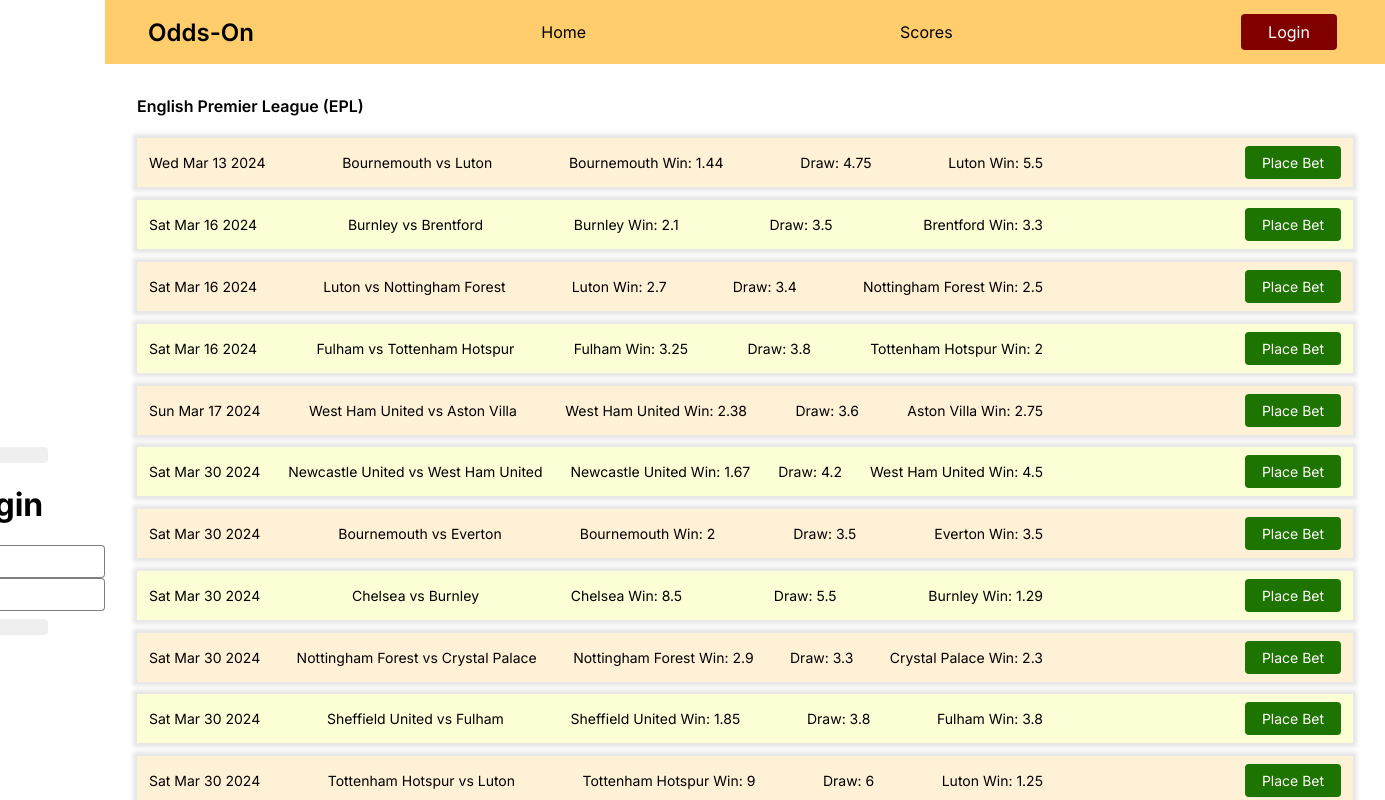
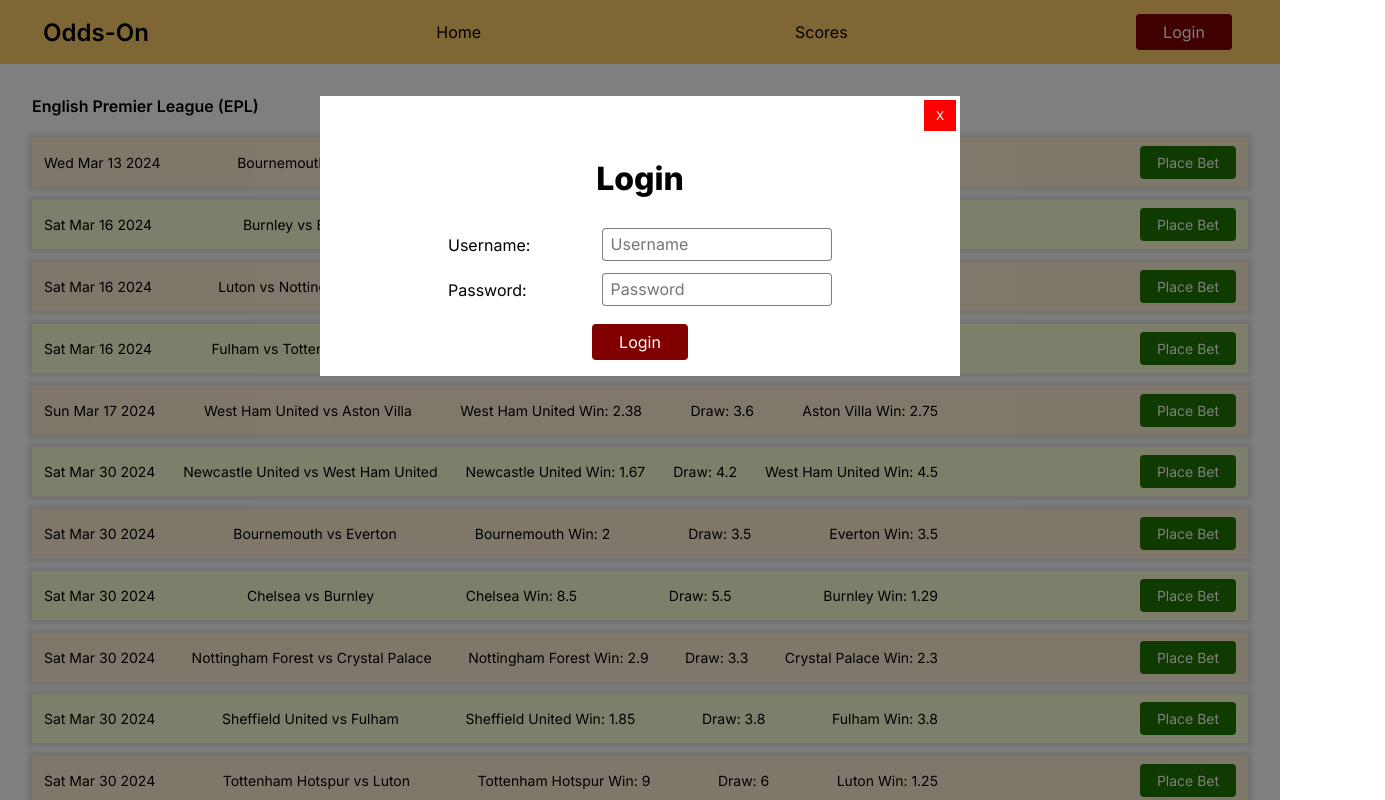
Before and after one commit to darrenocular/ga-project2-odds-on, a React (Vite) app: page / in a window 1280 px wide. Both pictures are taken after a click on the button "Login". Shown: the top 800 px of the page, 1385 px wide, since content can reach past the window. Built offline with nearby package versions, Linux system fonts and the light colour scheme.

Commit message:
Update LoginModal.jsx and related files

```diff
--- a/src/App.jsx
+++ b/src/App.jsx
@@ -10,10 +10,17 @@
 function App() {
   const [showLoginModal, setShowLoginModal] = useState(false);
 
+  const handleLogin = () => {};
+
   return (
     <>
       <NavBar setShowLoginModal={setShowLoginModal} />
-      {showLoginModal && <LoginModal></LoginModal>}
+      {showLoginModal && (
+        <LoginModal
+          setShowLoginModal={setShowLoginModal}
+          handleLogin={handleLogin}
+        ></LoginModal>
+      )}
       <Routes>
         <Route path="/" element={<Index />} />
         <Route path="/scores" element={<Scores />} />
--- a/src/components/BetTypesDisplay.jsx
+++ b/src/components/BetTypesDisplay.jsx
@@ -28,6 +28,7 @@
           <td>{homeWinOdds}</td>
           <td>
             <FormInput
+              type="text"
               placeholder="Bet amount"
               className="bet-input"
             ></FormInput>
@@ -39,6 +40,7 @@
           <td>{drawOdds}</td>
           <td>
             <FormInput
+              type="text"
               placeholder="Bet amount"
               className="bet-input"
             ></FormInput>
@@ -52,6 +54,7 @@
           <td>{awayWinOdds}</td>
           <td>
             <FormInput
+              type="text"
               placeholder="Bet amount"
               className="bet-input"
             ></FormInput>
--- a/src/components/FormInput.jsx
+++ b/src/components/FormInput.jsx
@@ -4,7 +4,8 @@
 const FormInput = (props) => {
   return (
     <input
-      type="text"
+      id={props.id}
+      type={props.type}
       className={`${styles[props.className]} ${styles.input}`}
       placeholder={props.placeholder}
     ></input>
--- a/src/components/FormInput.module.css
+++ b/src/components/FormInput.module.css
@@ -11,3 +11,9 @@
   font-weight: 300;
   width: 35%;
 }
+
+.login-input {
+  width: 60%;
+  font-size: 16px;
+  font-weight: 400;
+}
--- a/src/components/LoginModal.jsx
+++ b/src/components/LoginModal.jsx
@@ -7,12 +7,41 @@
 
 const OverLay = (props) => {
   return (
-    <div>
-      <Button />
-      <h1>Login</h1>
-      <FormInput />
-      <FormInput />
-      <Button />
+    <div className="backdrop">
+      <div className={`modal ${styles["login-modal"]}`}>
+        <div>
+          <Button
+            className="btn-close"
+            onClick={() => props.setShowLoginModal(false)}
+          >
+            X
+          </Button>
+        </div>
+        <p className={styles["header"]}>Login</p>
+        <div>
+          <label htmlFor="username">Username:</label>
+          <FormInput
+            id="username"
+            type="text"
+            className="login-input"
+            placeholder="Username"
+          ></FormInput>
+        </div>
+        <div>
+          <label htmlFor="password">Password:</label>
+          <FormInput
+            id="password"
+            type="password"
+            className="login-input"
+            placeholder="Password"
+          ></FormInput>
+        </div>
+        <div>
+          <Button className="btn-login" onClick={props.handleLogin}>
+            Login
+          </Button>
+        </div>
+      </div>
     </div>
   );
 };
@@ -21,7 +50,10 @@
   return (
     <>
       {ReactDOM.createPortal(
-        <OverLay></OverLay>,
+        <OverLay
+          setShowLoginModal={props.setShowLoginModal}
+          handleLogin={props.handleLogin}
+        ></OverLay>,
         document.getElementById("modal-root")
       )}
     </>
--- a/src/components/LoginModal.module.css
+++ b/src/components/LoginModal.module.css
@@ -0,0 +1,37 @@
+.login-modal {
+  width: 50%;
+  height: 35%;
+  display: flex;
+  flex-direction: column;
+  align-items: center;
+}
+
+.login-modal div {
+  display: flex;
+  justify-content: space-between;
+  align-items: center;
+  width: 60%;
+}
+
+.login-modal div:nth-child(1) {
+  display: flex;
+  justify-content: end;
+  width: 100%;
+}
+
+.login-modal div:nth-child(3),
+.login-modal div:nth-child(4) {
+  margin: 6px auto;
+}
+
+.login-modal div:nth-child(5) {
+  display: flex;
+  justify-content: center;
+  margin: 12px auto;
+}
+
+.header {
+  font-size: 32px;
+  font-weight: 800;
+  margin: 24px;
+}
```
